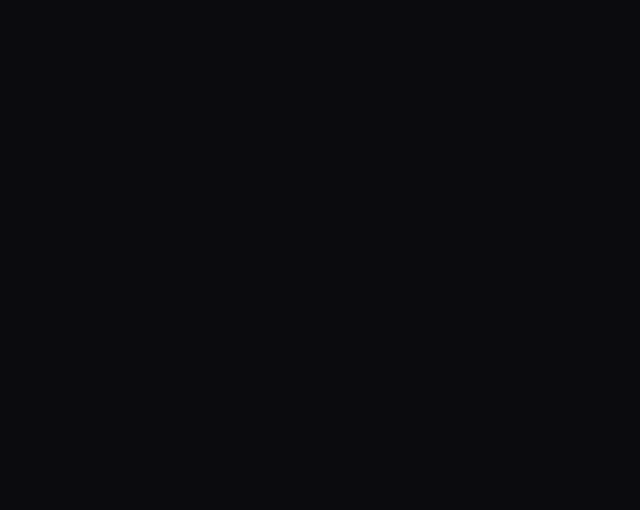
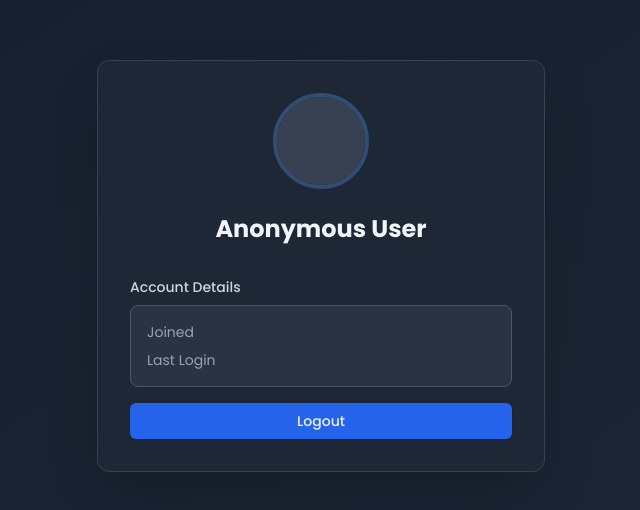
Before and after one commit to RawatRahul14/FrontendQuantifyAI, a React (Vite) app: page /profile in a window 1280 px wide. Before the commit this address had no page. Shown: the part 134-644 px from the top of the page, without its empty margins (319-959 px from the left). Built offline with nearby package versions, Linux system fonts and the light colour scheme; no server answers.

Commit message:
profile page

```diff
--- a/package.json
+++ b/package.json
@@ -27,6 +27,7 @@
     "motion": "^12.4.7",
     "react": "^19.0.0",
     "react-dom": "^19.0.0",
+    "react-firebase-hooks": "^5.1.1",
     "react-player": "^2.16.0",
     "react-router-dom": "^7.2.0",
     "tailwind-merge": "^3.0.2",
--- a/src/App.tsx
+++ b/src/App.tsx
@@ -19,6 +19,7 @@ import Cta from "./components/Cta";
 import Footer from "./components/Footer";
 import LoginForm from "./components/LoginForm";
 import SignUpForm from './components/SignUpForm';
+import ProfilePage from "./components/ProfilePage";
 
 const HomeLayout = () => (
   <div className="relative isolate overflow-hidden">
@@ -44,6 +45,7 @@ const App = () => {
         <Route path="/" element={<LoginForm />} />
         <Route path="/signup" element={<SignUpForm />} />
         <Route path="/home" element={<HomeLayout />} />
+        <Route path="/profile" element={<ProfilePage />} />
       </Routes>
     </ReactLenis>
   );
--- a/src/components/Header.tsx
+++ b/src/components/Header.tsx
@@ -20,7 +20,7 @@ import {
     navigationMenuTriggerStyle
 } from "./ui/navigation-menu";
 import { auth } from "./firebaseConfig";
-import { useNavigate } from "react-router-dom";
+import { useNavigate, Link } from "react-router-dom";
 
 /**
  * Assets
@@ -110,9 +110,11 @@ const Header = () => {
             </PopoverTrigger>
             <PopoverContent align="end" className="w-48 p-2 rounded-xl">
               <div className="flex flex-col gap-1">
-                <Button variant="ghost" className="justify-start gap-2">
-                  <User className="w-4 h-4" />
-                  Profile
+              <Button variant="ghost" className="justify-start gap-2" asChild>
+                  <Link to="/profile">
+                    <User className="w-4 h-4" />
+                    My Profile
+                  </Link>
                 </Button>
                 <Button variant="ghost" className="justify-start gap-2">
                   <Settings className="w-4 h-4" />
--- /dev/null
+++ b/src/components/ProfilePage.tsx
@@ -0,0 +1,79 @@
+import { useAuthState } from 'react-firebase-hooks/auth'
+import { auth } from './firebaseConfig'
+import { Button } from './ui/button'
+import { Card } from './ui/card'
+import { Avatar, AvatarFallback, AvatarImage } from './ui/avatar'
+import { motion } from 'framer-motion'
+import { useNavigate } from 'react-router-dom'
+
+export default function ProfilePage() {
+  const [user] = useAuthState(auth)
+  const navigate = useNavigate()
+
+  const handleLogout = async () => {
+    try {
+      await auth.signOut()
+      navigate('/')
+    } catch (error) {
+      console.error('Logout error:', error)
+    }
+  }
+
+  return (
+    <div className="min-h-screen flex items-center justify-center bg-gradient-to-br from-gray-900 to-gray-800 via-30% animate-gradient-flow">
+      <motion.div
+        className="w-full max-w-md"
+        initial={{ y: 20, opacity: 0 }}
+        animate={{ y: 0, opacity: 1 }}
+        transition={{ duration: 0.5 }}
+      >
+        <Card className="bg-gray-800/90 backdrop-blur-3xl border border-gray-700 rounded-xl shadow-2xl overflow-hidden p-8">
+          <div className="flex flex-col items-center space-y-6">
+            <Avatar className="w-24 h-24 border-4 border-blue-400/30">
+              <AvatarImage src={user?.photoURL || ''} />
+              <AvatarFallback className="text-3xl bg-gray-700">
+                {user?.email?.[0].toUpperCase()}
+              </AvatarFallback>
+            </Avatar>
+
+            <div className="text-center space-y-2">
+              <h2 className="text-2xl font-bold text-gray-100">
+                {user?.displayName || 'Anonymous User'}
+              </h2>
+              <p className="text-gray-400">{user?.email}</p>
+            </div>
+
+            <div className="w-full space-y-4">
+              <div className="space-y-2">
+                <h3 className="text-sm font-medium text-gray-300">Account Details</h3>
+                <div className="p-4 rounded-lg bg-gray-700/50 border border-gray-600">
+                  <dl className="space-y-2 text-sm">
+                    <div className="flex justify-between">
+                      <dt className="text-gray-400">Joined</dt>
+                      <dd className="text-gray-300">
+                        {user?.metadata.creationTime}
+                      </dd>
+                    </div>
+                    <div className="flex justify-between">
+                      <dt className="text-gray-400">Last Login</dt>
+                      <dd className="text-gray-300">
+                        {user?.metadata.lastSignInTime}
+                      </dd>
+                    </div>
+                  </dl>
+                </div>
+              </div>
+
+              <Button
+                className="w-full bg-blue-600 hover:bg-blue-500"
+                onClick={handleLogout}
+              >
+                Logout
+              </Button>
+            </div>
+          </div>
+        </Card>
+      </motion.div>
+    </div>
+  )
+}
```
Also changed, not shown: 1 other file (tests, documents, lock files or other folders).
